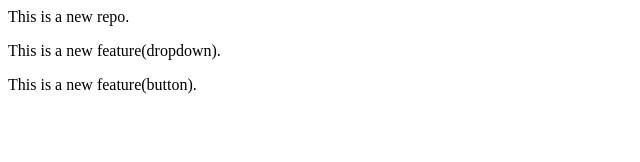
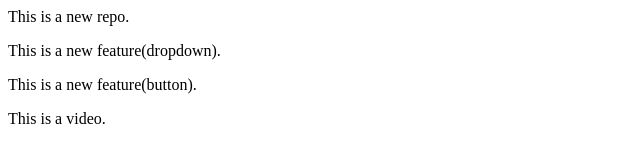
Before and after one commit to deveshkoirala45/localrepo, a plain HTML site: page index.html in a window 1280 px wide. Shown: the whole page, without its empty margins (0-640 px from the left). Drawn offline with Linux system fonts and the light colour scheme.

Commit message:
Add Video

```diff
--- a/index.html
+++ b/index.html
@@ -1,3 +1,4 @@
 <p>This is a new repo.</p>
 <p>This is a new feature(dropdown).</p>
 <p>This is a new feature(button).</p>
+<p>This is a video.</p>
```
